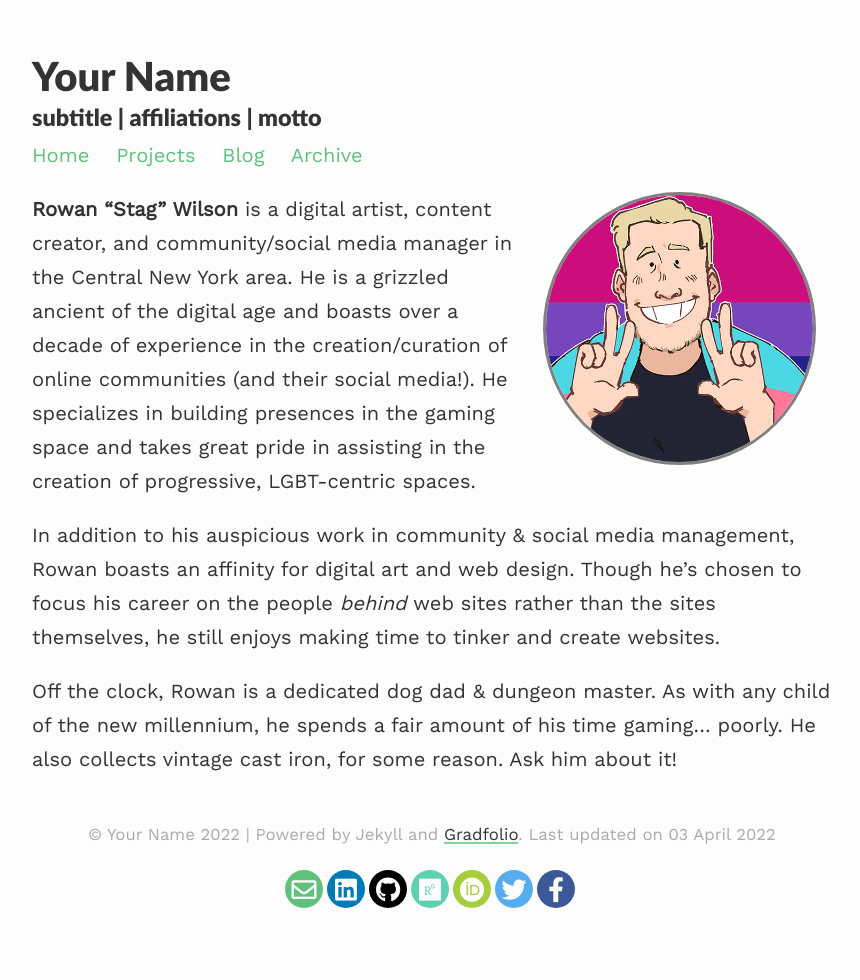
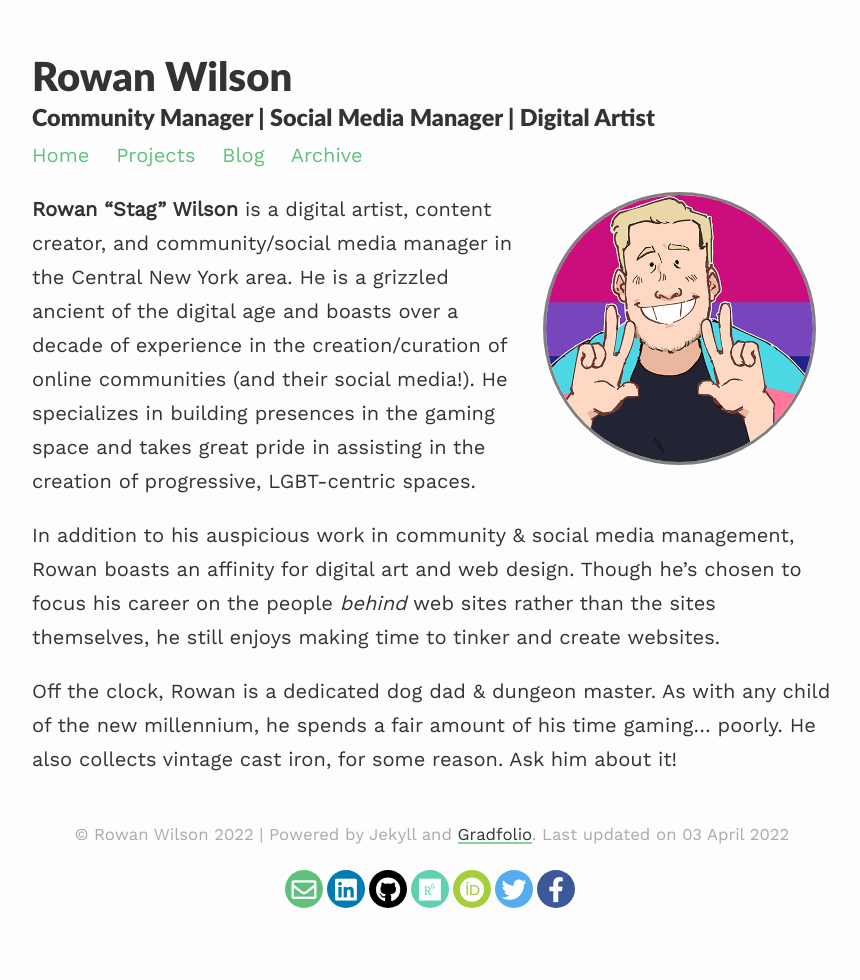
Before and after one commit to stagrunner/rowanjwilson, a Jekyll site: the page built from index.md, in a window 1280 px wide. Shown: the whole page, without its empty margins (208-1068 px from the left). Built offline with Jekyll 4.4.1, drawn with Linux system fonts in a browser that asks for light colours; nearby versions of some CDN libraries.

Commit message:
Update _config.yml

```diff
--- a/_config.yml
+++ b/_config.yml
@@ -1,7 +1,7 @@
 ### your site title here
 
-title: Your Name
-description: subtitle | affiliations | motto
+title: Rowan Wilson
+description: Community Manager | Social Media Manager | Digital Artist
 
 site: rowanjwilson.com #name of GitHub repository
 url: https://stagrunner.com #custom url to be used instead of GitHub repository
```
